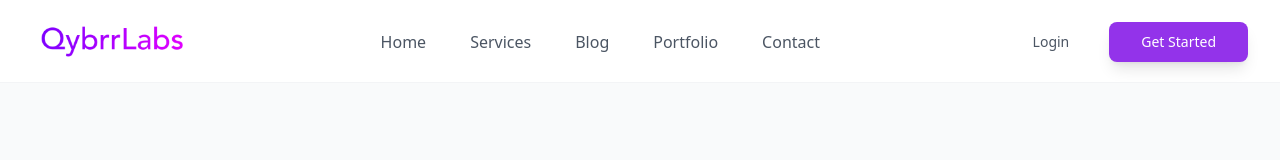
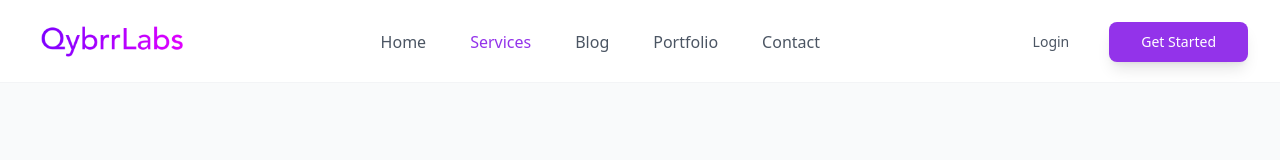
Before and after one commit to ryanair000/QybrrLabs-4.0, a React (Vite) app: page /services in a window 1280 px wide. Shown: the top 160 px of the page. Built offline with nearby package versions, Linux system fonts and the light colour scheme.

Commit message:
Fix Services nav link to point to /services page

```diff
--- a/src/components/layout/Header.tsx
+++ b/src/components/layout/Header.tsx
@@ -74,8 +74,8 @@ const Header = () => {
                 Home
               </Link>
               <Link
-                to="/#services"
-                className={`px-5 py-2 rounded-lg ${isActive('/#services')
+                to="/services"
+                className={`px-5 py-2 rounded-lg ${isActive('/services')
                   ? 'text-purple-600 font-medium'
                   : 'text-gray-600 hover:text-purple-600 hover:bg-purple-50'} transition-all duration-200`}
               >
@@ -150,8 +150,8 @@ const Header = () => {
               Home
             </Link>
             <Link
-              to="/#services"
-              className={`block px-4 py-3 rounded-lg ${isActive('/#services')
+              to="/services"
+              className={`block px-4 py-3 rounded-lg ${isActive('/services')
                 ? 'text-purple-600 bg-purple-50 font-medium'
                 : 'text-gray-600 hover:text-purple-600 hover:bg-purple-50'} transition-all duration-200`}
               onClick={() => setIsMenuOpen(false)}
```
